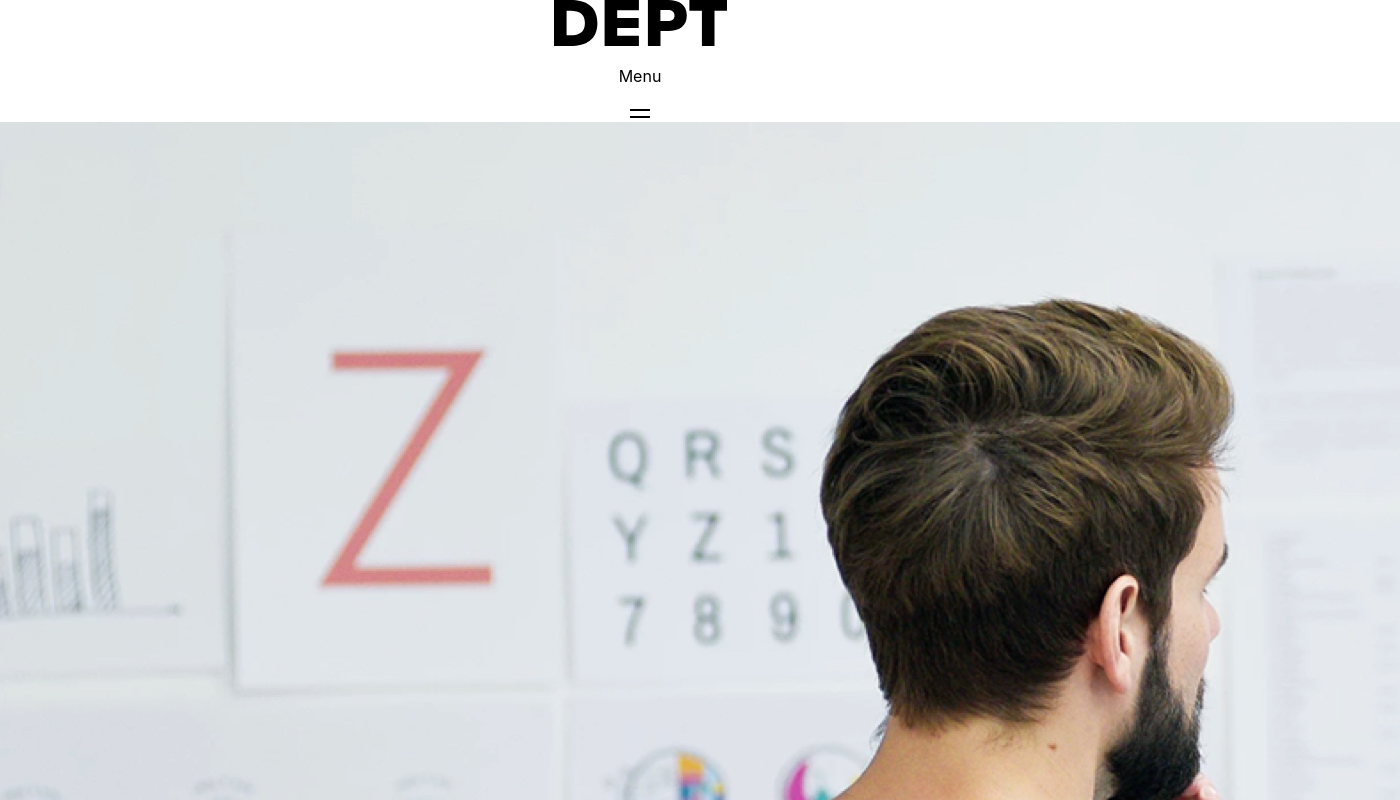
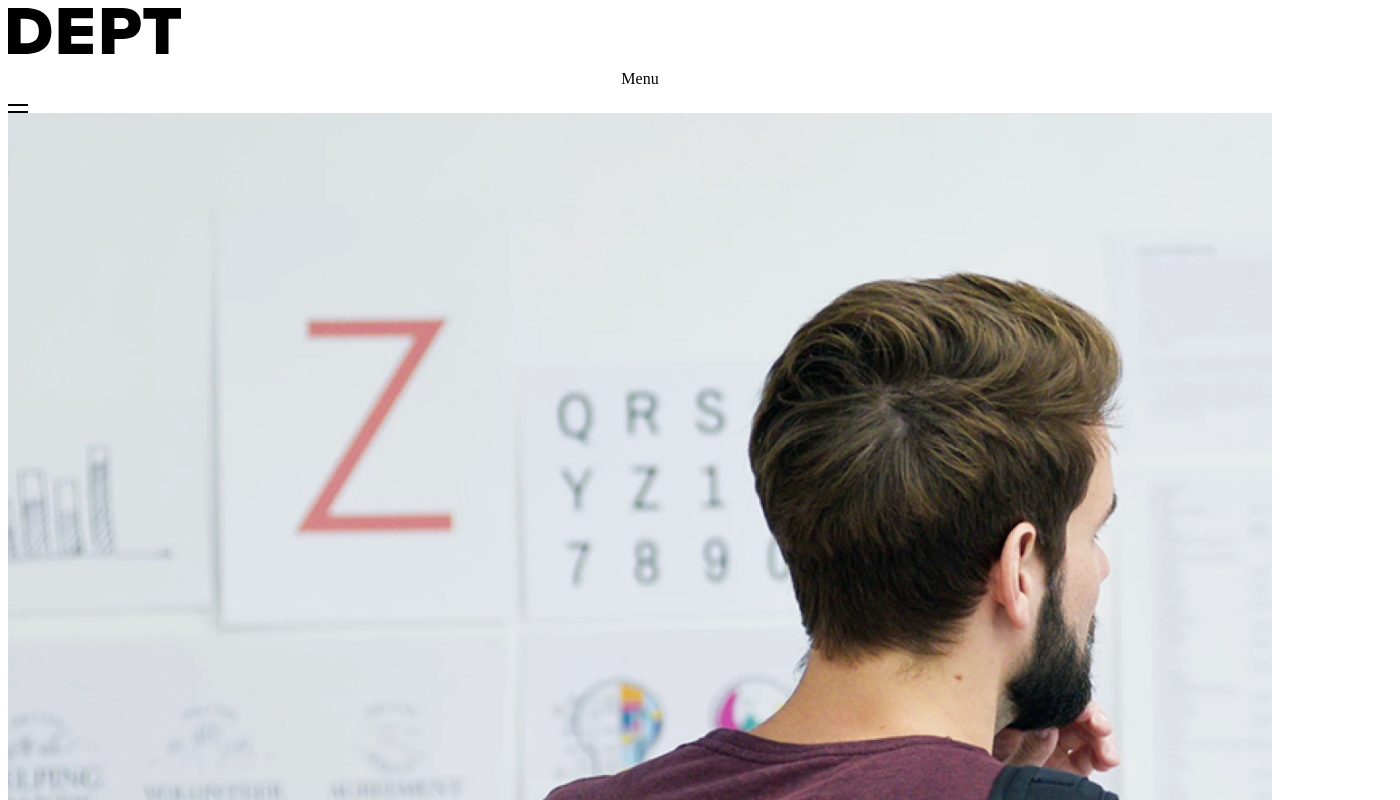
Before and after one commit to BeatrizJB/Dept-Assignment, a React (Create React App) app: page / in a window 1280 px wide. Shown: the top 800 px of the page, 1400 px wide, since content can reach past the window. Built offline with nearby package versions, Linux system fonts and the light colour scheme.

Commit message:
styling IP

```diff
--- a/src/assets/stylesheets/index.css
+++ b/src/assets/stylesheets/index.css
@@ -1,13 +1,62 @@
-body {
-  margin: 0;
-  font-family: -apple-system, BlinkMacSystemFont, 'Segoe UI', 'Roboto', 'Oxygen',
-    'Ubuntu', 'Cantarell', 'Fira Sans', 'Droid Sans', 'Helvetica Neue',
-    sans-serif;
-  -webkit-font-smoothing: antialiased;
-  -moz-osx-font-smoothing: grayscale;
+@font-face {
+  font-family: "Teko-Bold";
+  src: url("../fonts/teko-bold/teko-bold.woff2") format("woff2"),
+  url("../fonts/teko-bold/teko-bold.woff") format("woff"),
+  url("../fonts/teko-bold/teko-bold.ttf") format("truetype");
+  font-style: normal;
+  font-weight: normal;
 }
 
-code {
-  font-family: source-code-pro, Menlo, Monaco, Consolas, 'Courier New',
-    monospace;
+@font-face {
+  font-family: "Teko-Light";
+  src: url("../fonts/teko-light/teko-light.woff2") format("woff2"),
+  url("../fonts/teko-light/teko-light.woff") format("woff"),
+  url("../fonts/teko-light/teko-light.ttf") format("truetype");
+  font-style: normal;
+  font-weight: normal;
 }
+
+@font-face {
+  font-family: "Teko-Medium";
+  src: url("../fonts/teko-medium/teko-medium.woff2") format("woff2"),
+    url("../fonts/teko-medium/teko-medium.woff") format("woff"),
+    url("../fonts/teko-medium/teko-medium.ttf") format("truetype");
+  font-style: normal;
+  font-weight: normal;
+}
+
+@font-face {
+  font-family: "Teko-Regular";
+  src: url("../fonts/teko-regular/teko-regular.woff2") format("woff2"),
+    url("../fonts/teko-regular/teko-regular.woff") format("woff"),
+    url("../fonts/teko-regular/teko-regular.ttf") format("truetype");
+  font-style: normal;
+  font-weight: normal;
+}
+
+@font-face {
+  font-family: "Teko-SemiBold";
+  src: url("../fonts/teko-semibold/teko-semibold.woff2") format("woff2"),
+    url("../fonts/teko-semibold/teko-semibold.woff") format("woff"),
+    url("../fonts/teko-semibold/teko-semiBold.ttf") format("truetype");
+  font-style: normal;
+  font-weight: normal;
+}
+
+ul {
+  padding: 0;
+  list-style: none;
+}
+
+img {
+  max-width: 100%;
+  display: block;
+  visibility: visible;
+}
+
+input,
+button,
+textarea,
+select {
+  font: inherit;
+}
--- a/src/data/work-data.js
+++ b/src/data/work-data.js
@@ -192,7 +192,7 @@
     image: koninklijke,
     alt: "A pile of books with only the spines showing, in a red backgroud",
     company: "KONINKLIJKE BIBLIOTHEEK",
-    title: "the search for the most influential book ever",
+    title: "The search for the most influential book ever",
   },
   {
     id: 16,
```
